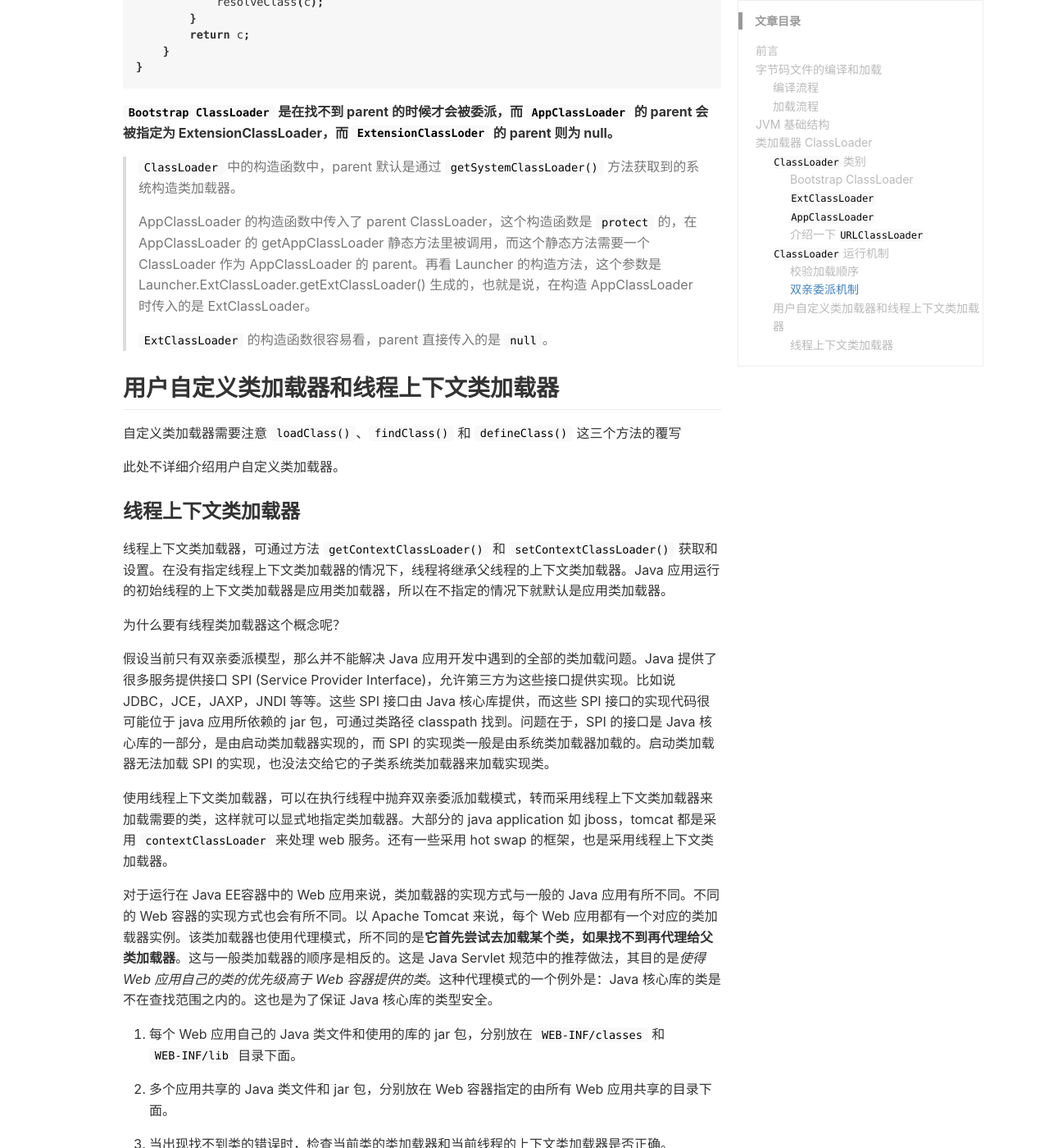
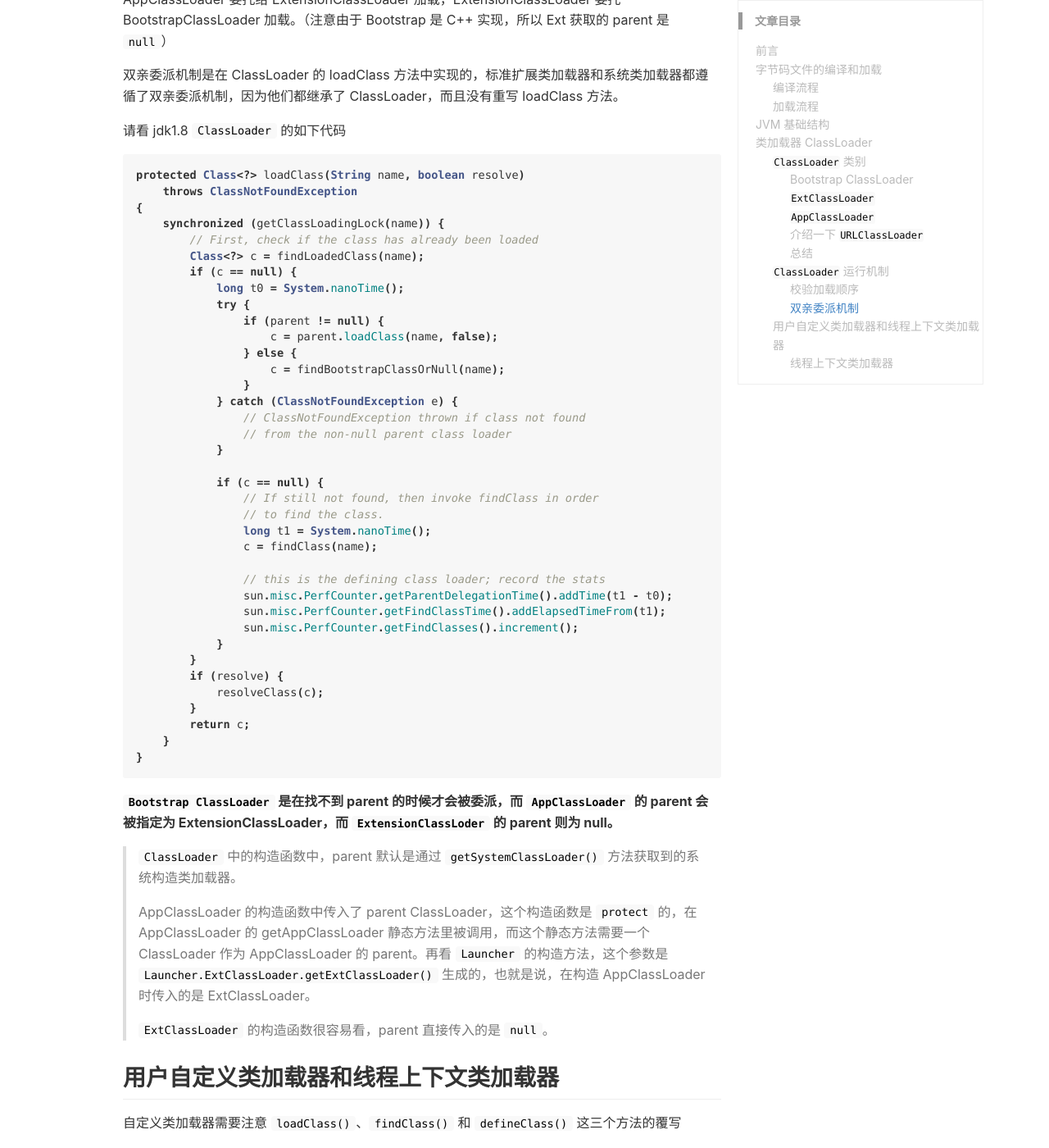
Before and after one commit to stdupanda/stdupanda.github.io, a Jekyll site: the page built from _posts/java/2018-12-10-classloader.md, in a window 1280 px wide and 1400 px high, scrolled down 4451 px. Shown: the whole window at 82% size. Built offline with Jekyll 4.4.1, drawn with Linux system fonts in a browser that asks for light colours; nearby versions of some CDN libraries; comment, search, counter and statistics services are not loaded; some of the changed text lies outside the part shown.

Commit message:
2018-12-19 09:24:42

```diff
--- a/_posts/java/2018-12-10-classloader.md
+++ b/_posts/java/2018-12-10-classloader.md
@@ -78,6 +78,10 @@ JVM 中内置了三个重要的 ClassLoader，分别是 Bootstrap ClassLoader、
 
 jdk 内置了一个 `URLClassLoader`，用户只需要传递规范的网络路径给构造器，就可以使用 `URLClassLoader` 来加载对应类库了。`URLClassLoader` 不但可以加载本地路径的类库，还可以加载远程类库，取决于构造器中不同的地址形式。`ExtClassLoader` 和 `AppClassLoader` 都是 `URLClassLoader` 的子类，它们都是从本地文件系统里加载类库。
 
+### 总结
+
+![image](https://github.com/stdupanda/stdupanda.github.io/raw/master/images/posts/classloader_order2.png)
+
 ## `ClassLoader` 运行机制
 
 ### 校验加载顺序
@@ -87,6 +91,8 @@ jdk 内置了一个 `URLClassLoader`，用户只需要传递规范的网络路
 ### 双亲委派机制
 
 JVM 在加载类时默认采用的是双亲委派机制。通俗的说，就是某个特定的类加载器在接到加载类请求时，首先将加载任务委托给父类加载器，依次递归，如果父类加载器可以完成，则返回，否则自己尝试加载。
+
+AppClassLoader 委托给 ExtensionClassLoader 加载，ExtensionClassLoader 委托 BootstrapClassLoader 加载。（注意由于 Bootstrap 是 C++ 实现，所以 Ext 获取的 parent 是 `null`）
 
 双亲委派机制是在 ClassLoader 的 loadClass 方法中实现的，标准扩展类加载器和系统类加载器都遵循了双亲委派机制，因为他们都继承了 ClassLoader，而且没有重写 loadClass 方法。
 
@@ -136,7 +142,7 @@ protected Class<?> loadClass(String name, boolean resolve)
 
 > `ClassLoader` 中的构造函数中，parent 默认是通过 `getSystemClassLoader()` 方法获取到的系统构造类加载器。
 >
-> AppClassLoader 的构造函数中传入了 parent ClassLoader，这个构造函数是 `protect` 的，在 AppClassLoader 的 getAppClassLoader 静态方法里被调用，而这个静态方法需要一个 ClassLoader 作为 AppClassLoader 的 parent。再看 Launcher 的构造方法，这个参数是 Launcher.ExtClassLoader.getExtClassLoader() 生成的，也就是说，在构造 AppClassLoader 时传入的是 ExtClassLoader。
+> AppClassLoader 的构造函数中传入了 parent ClassLoader，这个构造函数是 `protect` 的，在 AppClassLoader 的 getAppClassLoader 静态方法里被调用，而这个静态方法需要一个 ClassLoader 作为 AppClassLoader 的 parent。再看 `Launcher` 的构造方法，这个参数是 `Launcher.ExtClassLoader.getExtClassLoader()` 生成的，也就是说，在构造 AppClassLoader 时传入的是 ExtClassLoader。
 >
 > `ExtClassLoader` 的构造函数很容易看，parent 直接传入的是 `null`。
 
```
Also changed, not shown: other parts of _posts/java/2018-12-10-classloader.md (+3 -0 lines), images/posts/classloader_order2.png (added).
